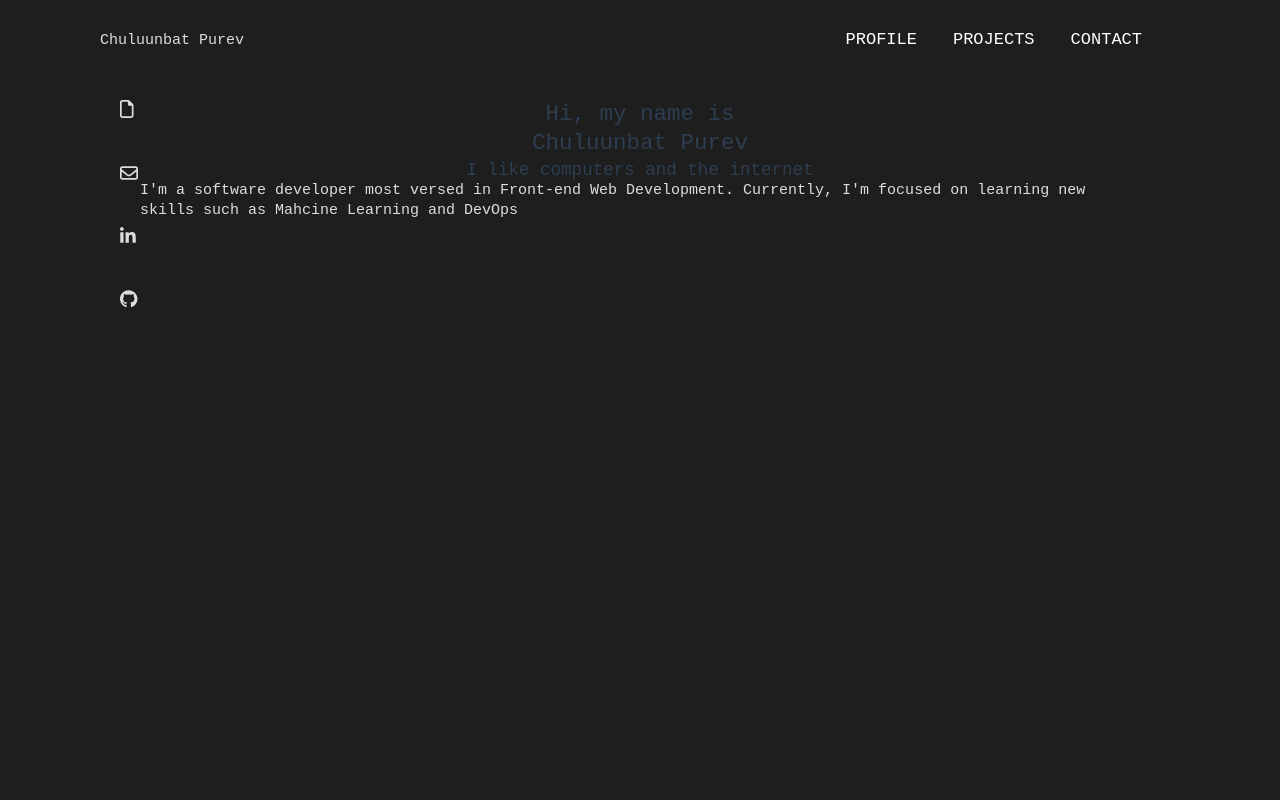
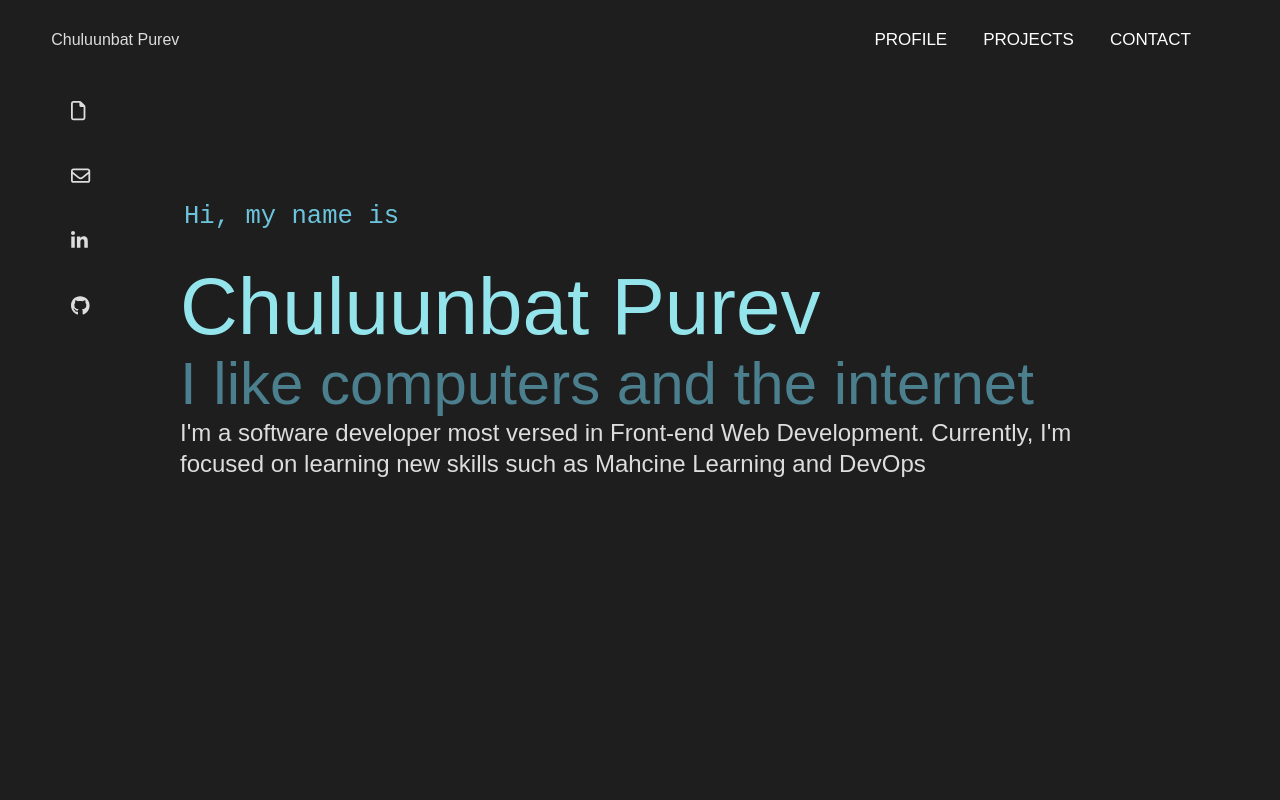
Before and after one commit to cpurev/howlong, a Vue app: page / in a window 1280 px wide. Shown: the top 800 px of the page. Built offline with nearby package versions, Linux system fonts and the light colour scheme.

Commit message:
CSS work #1

```diff
--- a/src/App.vue
+++ b/src/App.vue
@@ -36,8 +36,7 @@ const menu  = [
   </div>
   <main>
     <div class="wrapper">
-    <section>
-      <div class="intro">
+    <section class="hero">
         <div>
           <h1>Hi, my name is</h1>
         </div>
@@ -49,7 +48,6 @@ const menu  = [
         </div>
         <div>
           <p>I'm a software developer most versed in Front-end Web Development. Currently, I'm focused on learning new skills such as Mahcine Learning and DevOps </p>
-          </div>
         </div>
     </section>
     <section id="profile">
--- a/src/assets/base.css
+++ b/src/assets/base.css
@@ -1,59 +1,20 @@
 /* color palette */
 :root {
-  --vt-c-white: #ffffff;
-  --vt-c-white-soft: #f8f8f8;
-  --vt-c-white-mute: #f2f2f2;
-
-  --vt-c-black: #181818;
-  --vt-c-black-soft: #222222;
-  --vt-c-black-mute: #282828;
-
-  --vt-c-indigo: #2c3e50;
-
-  --vt-c-divider-light-1: rgba(60, 60, 60, 0.29);
-  --vt-c-divider-light-2: rgba(60, 60, 60, 0.12);
-  --vt-c-divider-dark-1: rgba(84, 84, 84, 0.65);
-  --vt-c-divider-dark-2: rgba(84, 84, 84, 0.48);
-
-  --vt-c-text-light-1: var(--vt-c-indigo);
-  --vt-c-text-light-2: rgba(60, 60, 60, 0.66);
-  --vt-c-text-dark-1: var(--vt-c-white);
-  --vt-c-text-dark-2: rgba(235, 235, 235, 0.64);
-
   --background-color-primary: #1e1e1e;
   --background-color-secondary: #2d2d30;
   --accent-color: #3f3f3f;
   --text-primary-color: #ddd;
-}
 
-/* semantic color variables for this project */
-:root {
-  --color-background: var(--vt-c-white);
-  --color-background-soft: var(--vt-c-white-soft);
-  --color-background-mute: var(--vt-c-white-mute);
+  --color-background: #ffffff;
+  --color-text: #2c3e50;
 
-  --color-border: var(--vt-c-divider-light-2);
-  --color-border-hover: var(--vt-c-divider-light-1);
+  --font-mono: "SF Mono","Fira Code","Fira Mono","Roboto Mono",monospace;
+  --font-sans: "Arial", "Helvetica Neue", "Helvetica", sans-serif;
 
-  --color-heading: var(--vt-c-text-light-1);
-  --color-text: var(--vt-c-text-light-1);
-
-  --section-gap: 160px;
-
-}
-
-@media (prefers-color-scheme: dark) {
-  :root {
-    --color-background: var(--vt-c-black);
-    --color-background-soft: var(--vt-c-black-soft);
-    --color-background-mute: var(--vt-c-black-mute);
-
-    --color-border: var(--vt-c-divider-dark-2);
-    --color-border-hover: var(--vt-c-divider-dark-1);
-
-    --color-heading: var(--vt-c-text-dark-1);
-    --color-text: var(--vt-c-text-dark-2);
-  }
+  --blue: #6cc4dc;
+  --blue-bright: #c3fbfb;
+  --blue-dim: #4b7f8e;
+  --cyan: #94e4ec;
 }
 
 *,
@@ -70,9 +31,8 @@ body {
   color: var(--color-text);
   background: var(--color-background);
   transition: color 0.5s, background-color 0.5s;
-  line-height: 1.6;
-  font-family: "SF Mono","Fira Code","Fira Mono","Roboto Mono",monospace;
-  font-size: 15px;
+  line-height: 1.3;
+  font-family: var(--font-sans);
   text-rendering: optimizeLegibility;
   -webkit-font-smoothing: antialiased;
   -moz-osx-font-smoothing: grayscale;
--- a/src/assets/main.css
+++ b/src/assets/main.css
@@ -1,9 +1,4 @@
 @import './base.css';
-
-body{
-  margin: auto;
-  line-height: 1.3;
-}
 
 p{
   color: var(--text-primary-color);
@@ -19,7 +14,7 @@ header{
   width: 100px;
   position: fixed;
   top: 80px;
-  left: 100px;
+  left: 4%;
   right: auto;
   z-index: 10;
   color: var(--text-primary-color);
@@ -44,7 +39,7 @@ nav{
   flex-wrap: wrap;
   align-items: center;
   justify-content: space-between;
-  padding: 0 100px;
+  padding: 0 4%;
   width: 100%;
 }
 nav ul{
@@ -64,20 +59,37 @@ nav ul li a{
   text-transform: uppercase;
   text-decoration: none;
 }
-.intro{
-  display: grid;
-  -webkit-box-pack: center;
-  justify-content: center;
-  -webkit-box-align: center;
+.hero{
+  display: flex;
+  align-items: flex-start;
+  justify-content: flex-start;
   flex-direction: column;
-  place-items: center;
-  align-content: center;
-  padding: 0px;
+  min-height: 100vh;
+  padding: 200px 0;
+  font-size: 1.5em;
 }
+.hero h1{
+  margin: 0 0 30px 4px;
+  color: var(--blue);
+  font-family: var(--font-mono);
+  font-size: clamp(1vw, 2vw, 2rem);
+}
+.hero h2{
+  font-size: clamp(40px, 8vw, 80px);
+  color: var(--cyan);
+  font-weight: 500;
+  line-height: 1.1;
+}
+.hero h3{
+  font-size: clamp(20px, 6vw, 60px);
+  color: var(--blue-dim);
+  line-height: 1.1;
+}
+
 section {
   margin: 0px auto;
-  padding: 100px 0px;
-  max-width: 1000px;
+  padding: 250px 0px;
+  max-width: 920px;
   min-height: 100vh;
 }
 .wrapper {
```
Lines whose indentation alone changed are shown as unchanged.
